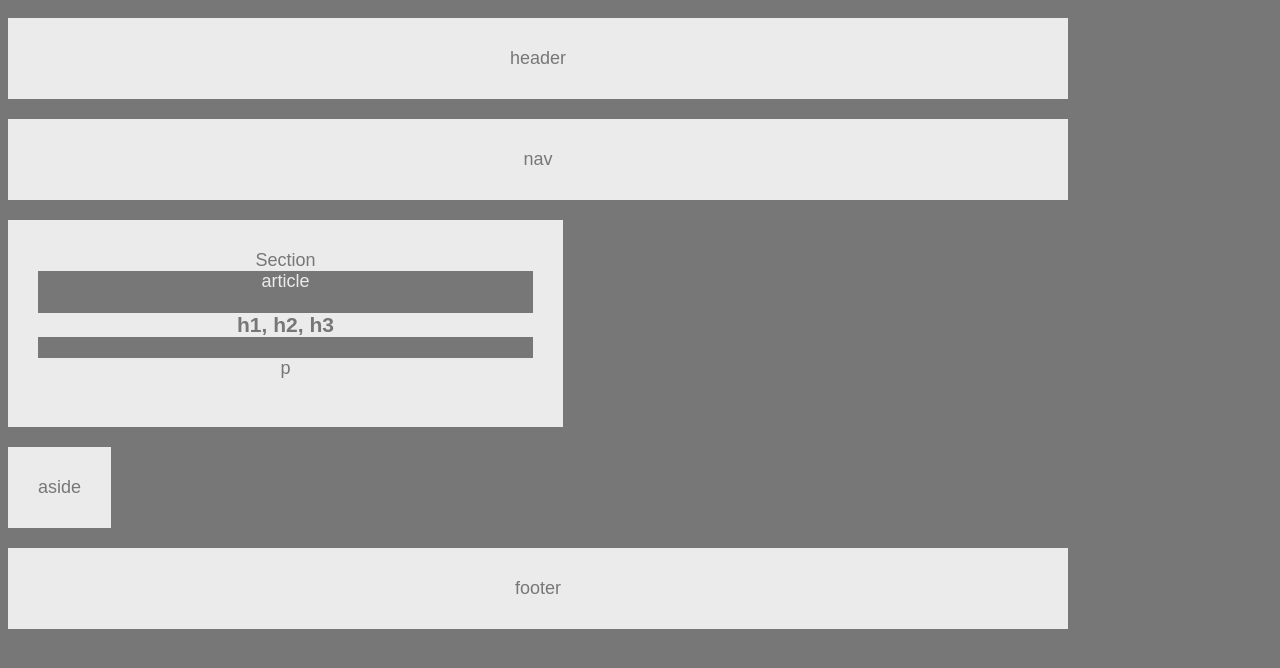
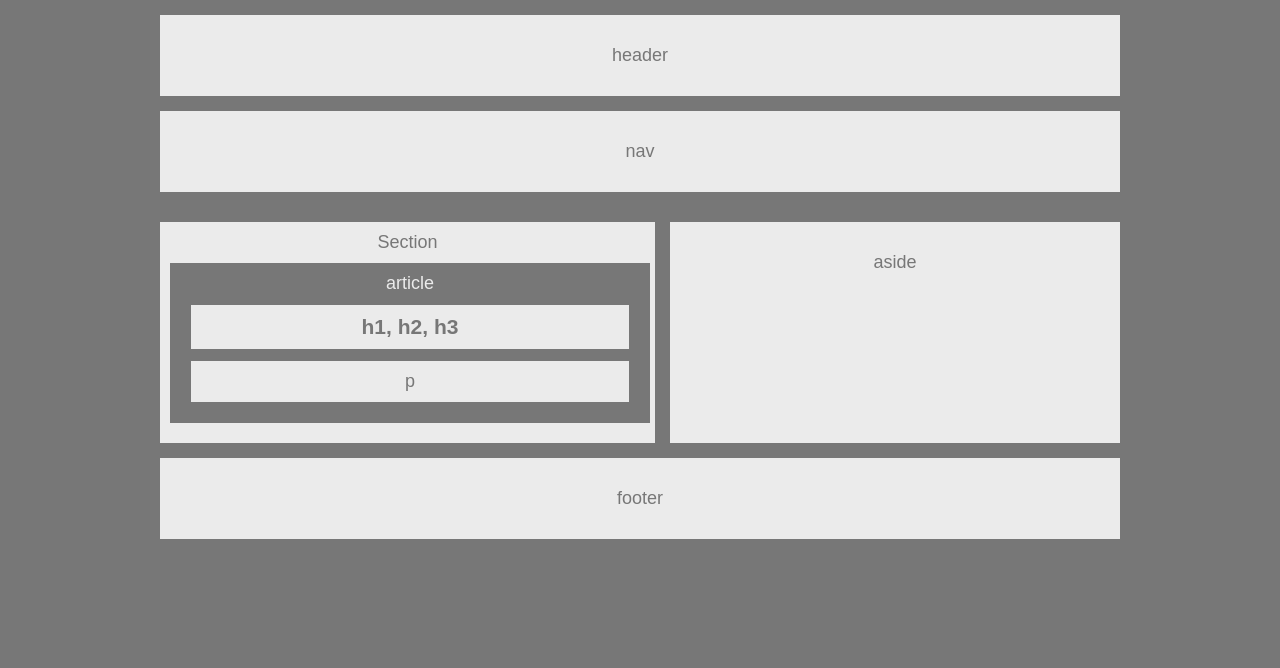
Before and after one commit to Kevinwei0619/HW-Wireframe, a plain HTML site: page index.html in a window 1280 px wide. Drawn offline with Linux system fonts and the light colour scheme.

Commit message:
5/18 upload homework

```diff
--- a/index.html
+++ b/index.html
@@ -1,42 +1,35 @@
 <!DOCTYPE html>
 <html>
 <head>
-    <meta charset="utf-8" />
-
+	<meta charset="utf-8">
 	<title>Page Title</title>
-    <meta name="viewport" content="width=device-width, initial-scale=1">
-
-    <link rel="stylesheet" type="text/css" media="screen" href="style.css" />
+	<meta content="width=device-width, initial-scale=1" name="viewport">
+	<link href="style.css" media="screen" rel="stylesheet" type="text/css">
 </head>
 <body>
-
-
-
-    <header>header</header>
-
-
 	<div>
-    <nav>nav</nav>
-    </div>
-
-
-    <section>Section
-
+		<header>
+			header
+		</header>
+		<nav>
+			nav
+		</nav>
+		<div>
+			<section>
+				Section
 				<article>
 					article
 					<h1>h1, h2, h3</h1>
-
 					<p>p</p>
 				</article>
-
-
-
 			</section>
-    <aside>aside</aside>
-
-    <footer>footer</footer>
-
-
-
+			<aside>
+				aside
+			</aside>
+		</div>
+		<footer>
+			footer
+		</footer>
+	</div>
 </body>
 </html>
--- a/style.css
+++ b/style.css
@@ -1,43 +1,66 @@
+*{
+    /* box-sizing: border-box; */
+    text-align: center;
+}
+
+
 Body {
 	font-family: 'Arial', 'Helvetica Neue', Helvetica, sans-serif;
-    color: #777 ;
-    background: #777 ;
-    width: 960px ;
-    font-size: 18px ;
+	color: #777;
+	background: #777;
+	width: 960px;
+	font-size: 18px;
+	margin: 0px auto 0px auto;
 }
-Header, Nav, Section, Footer {
-    margin: 10px auto 10px auto;
-    background: #ebebeb ;
-    width: 1000px;
+
+Header, Nav, Footer, section {
+	margin: 15px auto 15px auto;
+	background: #ebebeb; /* most have */
     padding: 30px;
+}
 
+header {
+	margin-bottom: 0px;
+}
+
+section {
+    width:495px; /* most have */
     float: left;
-
+    padding-bottom: 10px;
+    padding-top: 10px;
+    padding: 10px 0px 10px 0px;
 
 }
 
-aside{
-float: left;
-margin: 10px auto 10px auto;
-background: #ebebeb ;
-padding: 30px;
-clear: both;
-
+Article {
+	color: #ebebeb; /* most have */
+	background: #777; /* most have */
+	height: 160px;
+    padding: 10px;
+    padding-bottom: 10px;
+	box-sizing: border-box;
+	width: 480px;
+    margin: 10px;
 }
 
-
-Article {
-    color: #ebebeb;
-    background: #777 ;
-}
-h1, p {
-    color: #777;
-     background: #ebebeb ;
-}
-section {
-    width:495px;
+aside {
+	margin:15px 0px 10px 15px;
+	background: #ebebeb; /* most have */
+    padding: 30px;
+    float: left;
+    width: 390px;
+    height: 161px;
+	/* overflow: auto; */
 }
 
-*{
-    text-align: center;
+h1, p {
+	color: #777; /* most have */
+	background: #ebebeb; /* most have */
+	border: 1px solid;
+	margin: 10px;
+    padding: 10px;
 }
+
+footer {
+    clear: both;
+}
```
Lines whose indentation alone changed are shown as unchanged.
